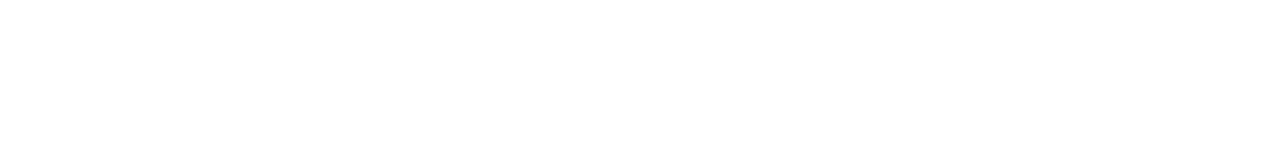
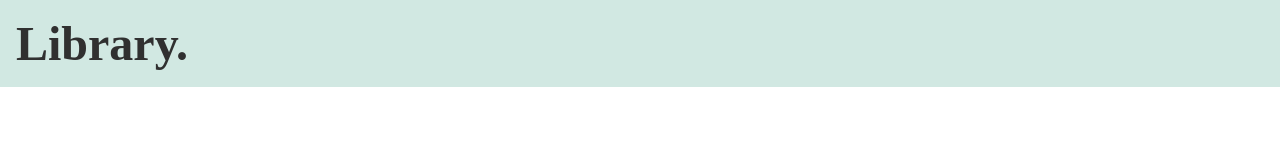
Before and after one commit to thomasfahy/Library, a plain HTML site: page index.html in a window 1280 px wide. Drawn offline with Linux system fonts and the light colour scheme.

Commit message:
feat: add basic page header with styling

```diff
--- a/index.html
+++ b/index.html
@@ -8,6 +8,9 @@
     <title>Library</title>
 </head>
 <body>
+    <div class="header">
+        <p class="pageTitle">Library.</p>
+    </div>
 
 </body>
 </html>
--- a/script.js
+++ b/script.js
@@ -0,0 +1,9 @@
+const myLibrary = [];
+
+function Book() {
+  // the constructor...
+}
+
+function addBookToLibrary() {
+  // do stuff here
+}
--- a/styles.css
+++ b/styles.css
@@ -0,0 +1,15 @@
+*{
+    margin: 0;
+    padding: 0;
+}
+
+.pageTitle{
+    font-size: 3rem;
+    padding: 1rem;
+    color: #303030;
+    font-weight: 800;
+}
+
+.header{
+    background-color: #D1E8E2;
+}
```
